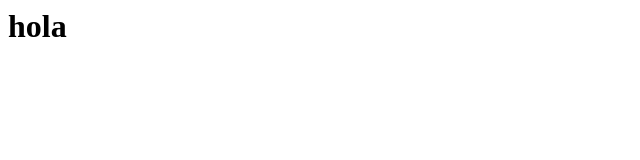
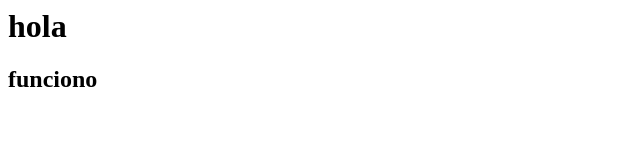
Before and after one commit to VirginiaDiaz/Practica, a plain HTML site: page index.html in a window 1280 px wide. Shown: the whole page, without its empty margins (0-640 px from the left). Drawn offline with Linux system fonts and the light colour scheme.

Commit message:
Update index.html

```diff
--- a/index.html
+++ b/index.html
@@ -2,3 +2,4 @@
 
 </head>
 <h1>hola</h1>
+<h2>funciono</h2>
```
